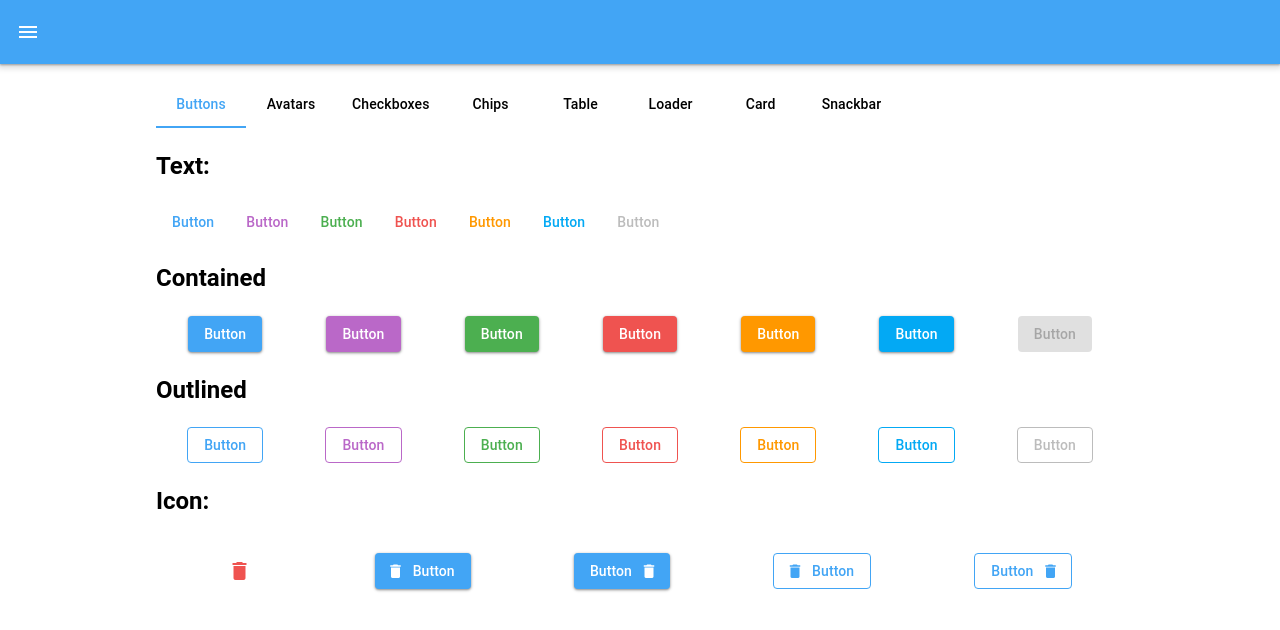
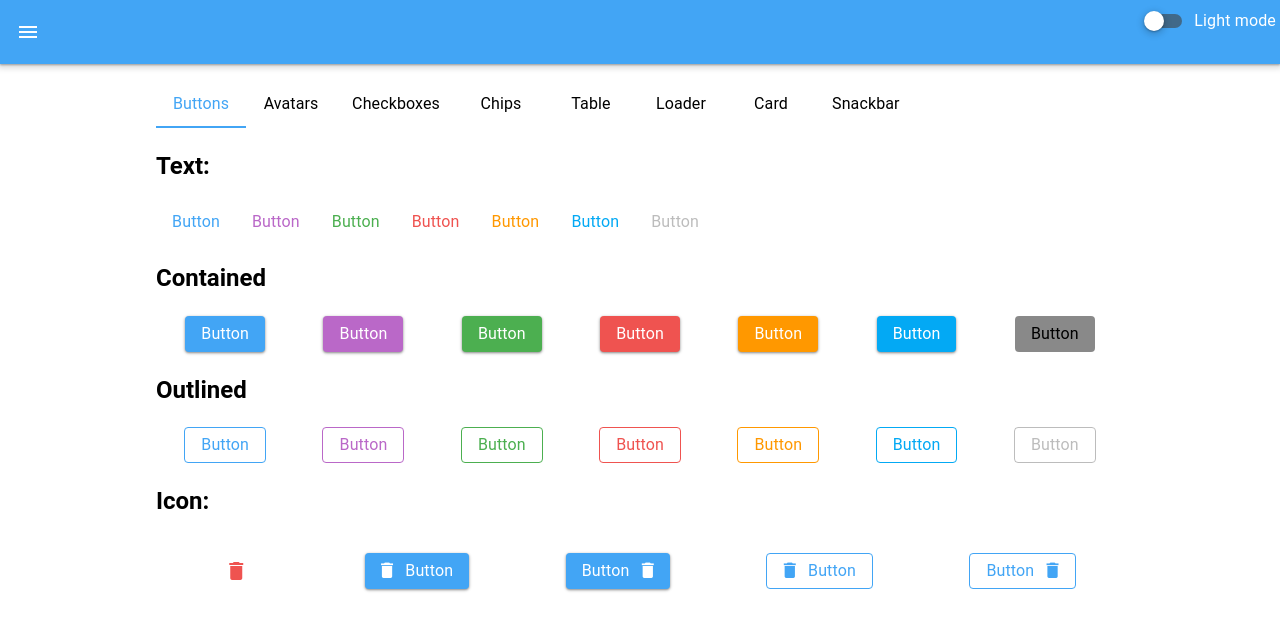
Before and after one commit to ShreyasVH/vue-material-ui, a Vue app: page / in a window 1280 px wide. Shown: the top 630 px of the page. Built offline with nearby package versions, Linux system fonts and the light colour scheme.

Commit message:
supporting dark mode (#20)

```diff
--- a/src/containers/AppBar/AppBar.vue
+++ b/src/containers/AppBar/AppBar.vue
@@ -2,6 +2,16 @@
     <v-app-bar color="primary" absolute>
       <template v-slot:prepend>
         <v-app-bar-nav-icon @click="toggleDrawer"></v-app-bar-nav-icon>
+      </template>
+
+      <template v-slot:append>
+
+        <v-switch
+            color="secondary"
+            :label="mode === 'dark' ? 'Dark mode' : 'Light mode'"
+            @change="toggleMode"
+            v-model="isDark"
+        ></v-switch>
       </template>
     </v-app-bar>
 
@@ -18,16 +28,38 @@
 </template>
 
 <script>
+import { useTheme } from 'vuetify'
+
 export default {
   name: "AppBar",
+  setup() {
+    const theme = useTheme();
+
+    return {
+      theme
+    }
+  },
   data () {
+    const prefersDark = window.matchMedia('(prefers-color-scheme: dark)').matches;
     return {
-      drawerOpen: false
+      drawerOpen: false,
+      mode: prefersDark ? 'dark' : 'light'
     }
   },
   methods: {
     toggleDrawer () {
       this.drawerOpen = !this.drawerOpen;
+    },
+
+    toggleMode () {
+      const newMode = this.mode === 'dark' ? 'light' : 'dark';
+      this.mode = newMode;
+      this.theme.change(newMode);
+    }
+  },
+  computed: {
+    isDark () {
+      return this.mode === 'dark';
     }
   }
 }
--- a/src/themes.js
+++ b/src/themes.js
@@ -11,6 +11,18 @@ const themes = {
       'on-primary': '#ffffff'
     }
   },
+  dark: {
+    colors: {
+      primary: '#90caf9',
+      secondary: '#ce93d8',
+      error: '#f44336',
+      warning: '#ffb74d',
+      info: '#4fc3f7',
+      success: '#66bb6a',
+      'on-warning': '#ffffff',
+      'on-info': '#ffffff'
+    }
+  }
 };
 
 export default themes;
```
